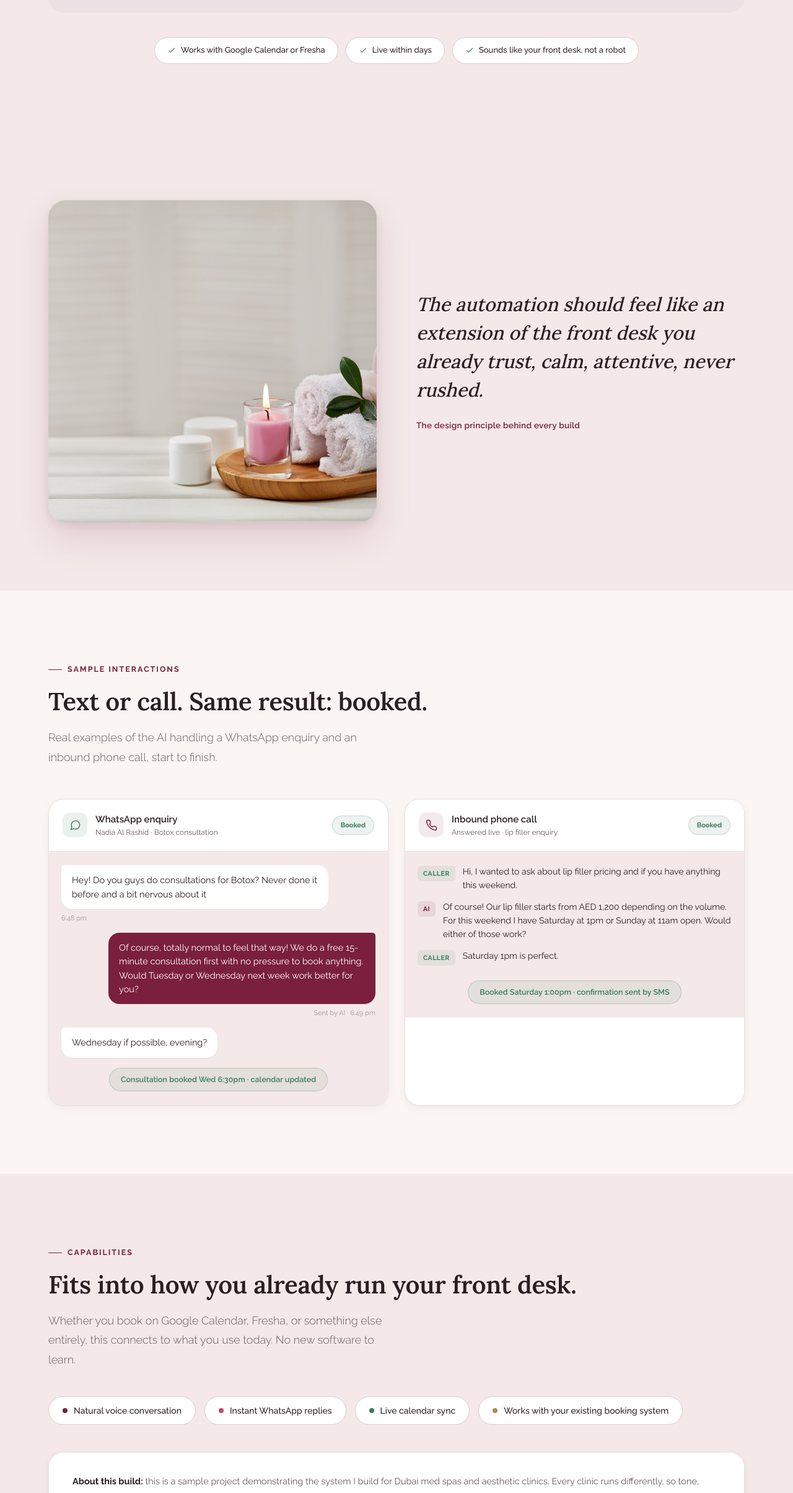
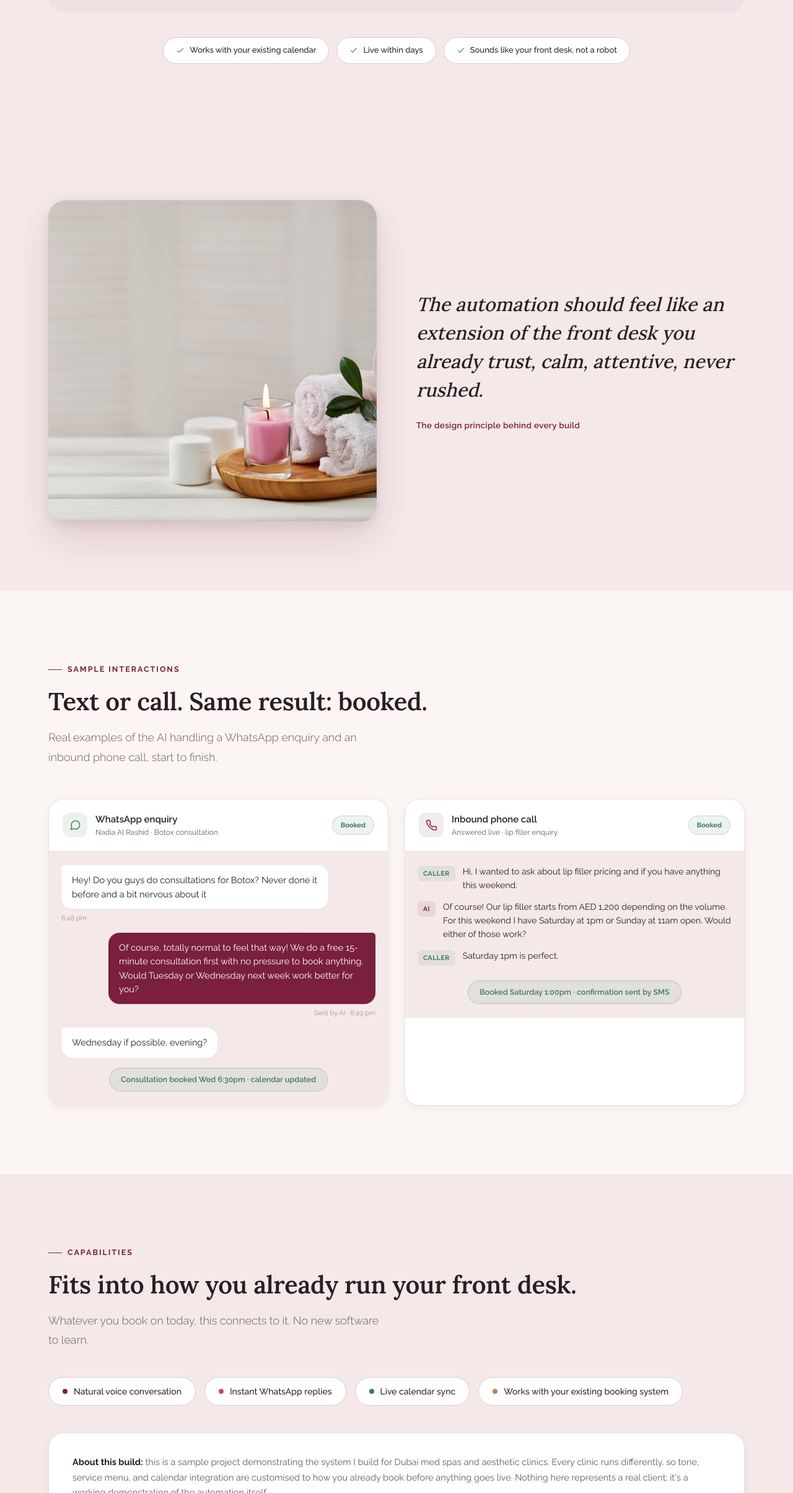
Before and after one commit to singhgenics/medspa-receptionist-demo, a plain HTML site: page index.html in a window 1280 px wide. Shown: the part 2564-4973 px from the top of the page at 62% size. Drawn offline with nearby package versions, Linux system fonts and the light colour scheme.

Commit message:
Remove remaining Google Calendar mention from trust pill and stack lede
Missed in the earlier vendor-name cleanup pass — these two spots named
the calendar integration directly instead of describing it as a
capability, on both the live site and the pitch deck.

Co-Authored-By: Claude Sonnet 5 <noreply@anthropic.com>

```diff
--- a/index.html
+++ b/index.html
@@ -371,7 +371,7 @@ footer{border-top:1px solid var(--line);padding:36px 0;text-align:center;font-si
       </div>
     </div>
     <div class="trust-pills rv rv-d2">
-      <div class="trust-pill"><svg viewBox="0 0 24 24"><path d="M9 16.2 4.8 12l-1.4 1.4L9 19 21 7l-1.4-1.4z"/></svg>Works with Google Calendar or Fresha</div>
+      <div class="trust-pill"><svg viewBox="0 0 24 24"><path d="M9 16.2 4.8 12l-1.4 1.4L9 19 21 7l-1.4-1.4z"/></svg>Works with your existing calendar</div>
       <div class="trust-pill"><svg viewBox="0 0 24 24"><path d="M9 16.2 4.8 12l-1.4 1.4L9 19 21 7l-1.4-1.4z"/></svg>Live within days</div>
       <div class="trust-pill"><svg viewBox="0 0 24 24"><path d="M9 16.2 4.8 12l-1.4 1.4L9 19 21 7l-1.4-1.4z"/></svg>Sounds like your front desk, not a robot</div>
     </div>
@@ -442,7 +442,7 @@ footer{border-top:1px solid var(--line);padding:36px 0;text-align:center;font-si
   <div class="wrap">
     <span class="kicker rv">Capabilities</span>
     <h2 class="rv">Fits into how you already run your front desk.</h2>
-    <p class="lede rv rv-d1">Whether you book on Google Calendar, Fresha, or something else entirely, this connects to what you use today. No new software to learn.</p>
+    <p class="lede rv rv-d1">Whatever you book on today, this connects to it. No new software to learn.</p>
     <div class="stack-row rv rv-d2">
       <div class="stack-pill"><div class="stack-dot" style="background:#7A1F3D"></div>Natural voice conversation</div>
       <div class="stack-pill"><div class="stack-dot" style="background:#C24868"></div>Instant WhatsApp replies</div>
```
Also changed, not shown: Pitch_Deck.html (+1 -1 lines), 1 other file.
